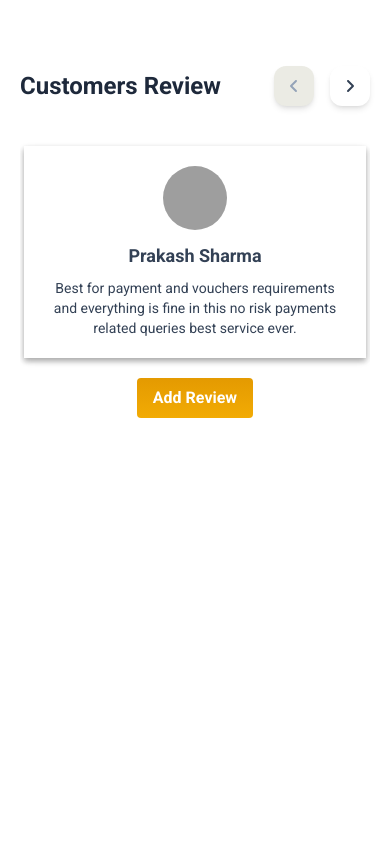
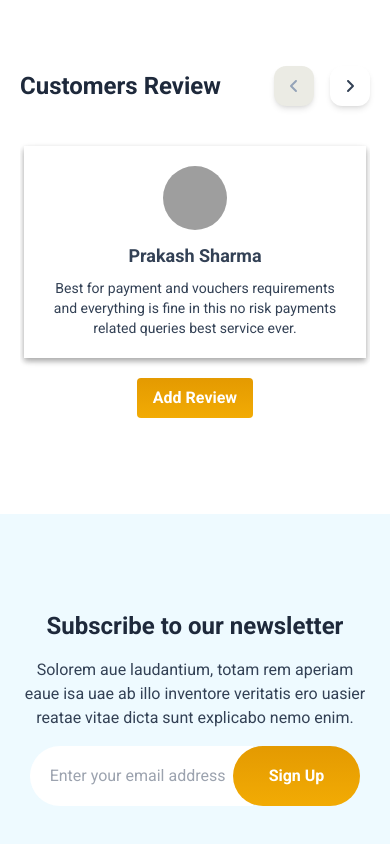
Before and after one commit to rockydey077/bitzcoin, a Next.js app: page / in a window 390 px wide. Shown: the part 5850-6694 px from the top of the page. Before the commit the page ends 6364 px from the top, so only its background shows below. Built offline with nearby package versions, Linux system fonts and the light colour scheme; grey boxes are pictures that could not be loaded.

Commit message:
newsletter design complete

```diff
--- a/src/app/page.js
+++ b/src/app/page.js
@@ -2,6 +2,7 @@ import About from "@/components/HomeComponents/About";
 import Connect from "@/components/HomeComponents/Connect";
 import Currency from "@/components/HomeComponents/Currency";
 import Header from "@/components/HomeComponents/Header";
+import Newsletter from "@/components/HomeComponents/Newsletter";
 import Review from "@/components/HomeComponents/Review";
 
 export default function Home() {
@@ -12,6 +13,7 @@ export default function Home() {
       <Connect />
       <Currency />
       <Review />
+      <Newsletter />
     </main>
   );
 }
--- /dev/null
+++ b/src/components/HomeComponents/Newsletter.jsx
@@ -0,0 +1,32 @@
+import React from "react";
+
+const Newsletter = () => {
+  return (
+    <div className='bg-[#EEFAFF] py-24 px-5 lg:px-0'>
+      <div className='max-w-screen-md mx-auto text-center space-y-4'>
+        <h2 className='text-2xl lg:text-3xl font-bold text-slate-800'>
+          Subscribe to our newsletter
+        </h2>
+        <p className='text-base lg:text-lg text-slate-700'>
+          Solorem aue laudantium, totam rem aperiam eaue isa uae ab illo
+          inventore veritatis ero uasier reatae vitae dicta sunt explicabo nemo
+          enim.
+        </p>
+        <div className=''>
+          <input
+            className='px-5 py-[18px] rounded-s-full lg:w-[85%]'
+            type='text'
+            name=''
+            placeholder='Enter your email address'
+            id=''
+          />
+          <button className='bg-gradient-to-t lg:w-[20%] -ml-5 lg:-ml-10 from-[#F2AB04] to-[#E49A01] px-9 py-[18px] rounded-full text-white font-semibold '>
+            Sign Up
+          </button>
+        </div>
+      </div>
+    </div>
+  );
+};
+
+export default Newsletter;
```
